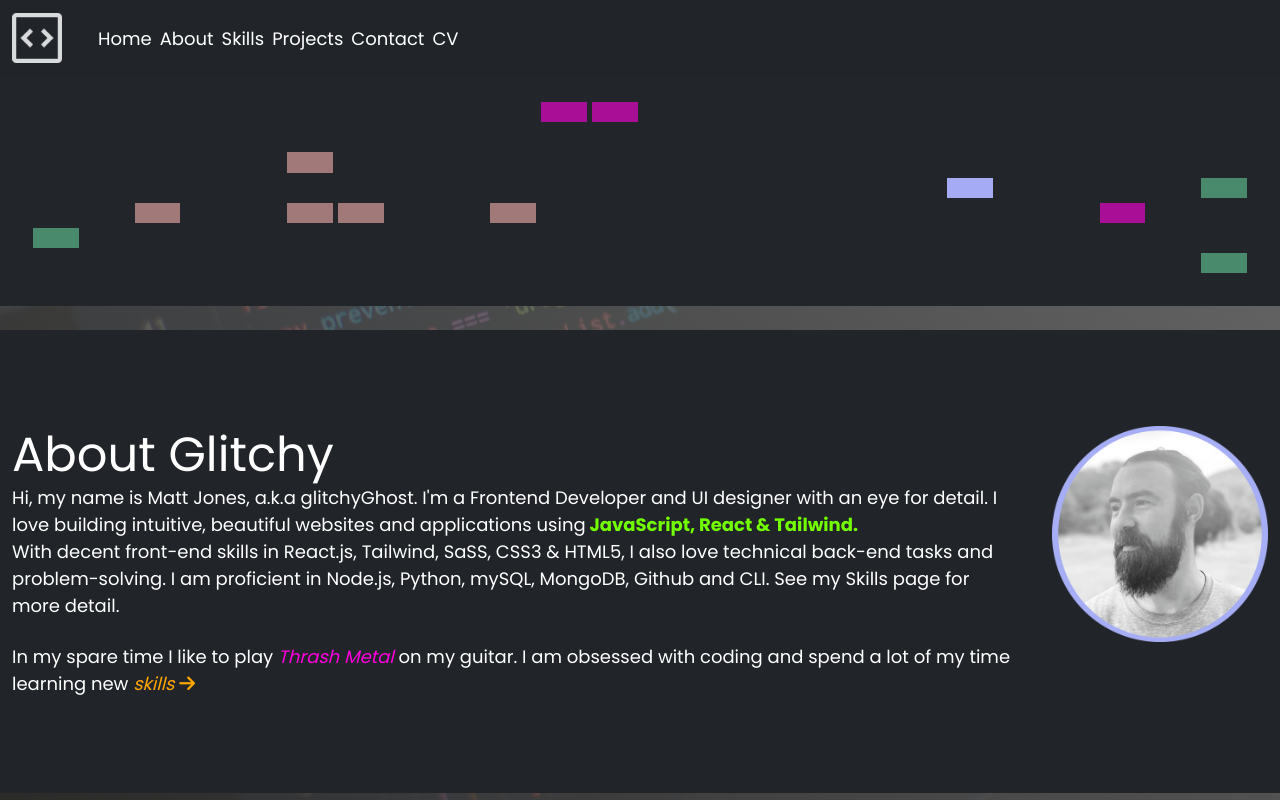
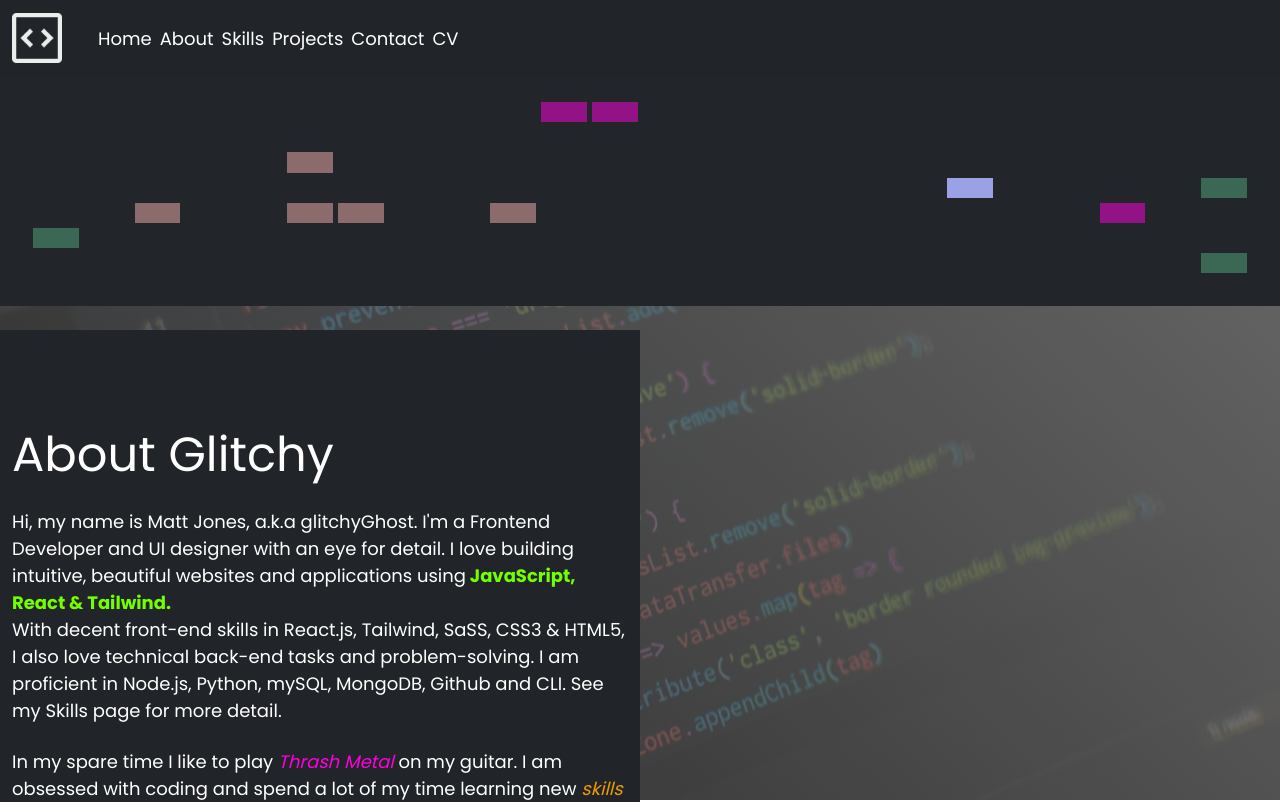
Before and after one commit to Matt-Jones-Developer/i_am_glitchy_react_portfolio_original_design, a React (Create React App) app: page /i_am_glitchy_react_portfolio_original_design/about in a window 1280 px wide. Shown: the top 802 px of the page. Built offline with nearby package versions, Linux system fonts and the light colour scheme.

Commit message:
fixed hero so its centralised, minor css adjustments

```diff
--- a/public/index.html
+++ b/public/index.html
@@ -34,7 +34,7 @@
   <!-- devicons  -->
   <link rel="stylesheet" href="https://cdn.jsdelivr.net/gh/devicons/devicon@v2.15.1/devicon.min.css">
   <!-- <script src="https://cdn.jsdelivr.net/npm/react-dom/umd/react-dom.production.min.js" crossorigin></script> -->
-  <title>React App</title>
+  <title>i am glitchy - react & tailwind portfolio</title>
 </head>
 
 <body>
--- a/src/components/Hero.jsx
+++ b/src/components/Hero.jsx
@@ -1,7 +1,7 @@
-import React from 'react'
+import React from "react";
 import { Link } from "react-router-dom";
 import ghostKraken from "../assets/png/ghost_kraken.png";
-import styles from "./styles/Hero.module.css"
+import styles from "./styles/Hero.module.css";
 
 const Hero = () => {
   // to projects scroll
@@ -14,9 +14,11 @@ const Hero = () => {
   };
 
   return (
-    <section className="flex mx-auto items-center justify-center">
-      <div className="container mx-auto flex flex-col md:flex-col-2 items-center motion-safe:animate-fadeIn">
-        <div className="title-info lg:mr-20 lg:text-left">
+    <section
+      className={`${styles.heroSection} flex mx-auto items-center justify-center`}
+    >
+      <div className="container mx-auto flex flex-col md:flex-row items-center justify-center motion-safe:animate-fadeIn">
+        <div className="title-info lg:mr-20 lg:text-left lg:ml-20">
           <h1 className={`${styles.devTitle}`}>Matt Jones</h1>
           <h2>Front End Developer</h2>
           <p className="hero-p">Your new hire for awesome project builds!</p>
@@ -29,11 +31,11 @@ const Hero = () => {
             My Projects
           </Link>
         </div>
-        <div>
+        <div className="lg:ml-20">
           <img
             src={ghostKraken}
             alt="ghost kraken cartoon art by junior betta"
-            className="animate-floating lg:ml-20"
+            className="animate-floating"
             width="600px"
             height="600px"
           />
--- a/src/components/styles/Hero.module.css
+++ b/src/components/styles/Hero.module.css
@@ -1,6 +1,7 @@
 
 .devTitle {
   color: var(--purps);
+  font-family: 'Raleway', sans-serif;
 }
 .hero {
   margin-top: 1rem;
@@ -26,6 +27,9 @@
 }
 
 @media screen and (max-width: 770px) {
+  .heroSection {
+    display: block;
+  }
   .heroInfo {
     margin-top: 3rem;
   }
--- a/src/pages/About.js
+++ b/src/pages/About.js
@@ -4,10 +4,10 @@ import { Link } from "react-router-dom";
 
 const About = () => {
   return (
-    <section className="about flex pt-24 pb-24 bg-dark">
-      <div className="container flex mx-auto ml-auto mr-auto gap-8">
+    <section className={`${styles.aboutImg} about flex pt-24 pb-24 bg-dark`}>
+      <div className="container flex justify-center items-center flex-col w-full">
         <div className="about-content">
-          <h2 className="title">About Glitchy</h2>
+          <h2 className="title pb-4">About Glitchy</h2>
           <p className="mb-6">
             Hi, my name is Matt Jones, a.k.a glitchyGhost. I'm a
             Frontend Developer and UI designer with an eye for detail.
@@ -24,17 +24,17 @@ const About = () => {
             In my spare time I like to play <em>Thrash Metal</em> on my guitar.
             I am obsessed with coding and spend a lot of my time learning new{' '}
             <Link to="/skills"
-            ><em style={{ color: 'orange' }}><span>skills <i className="fa-solid fa-arrow-right"></i></span></em>
+            ><em style={{ color: 'orange' }}><span className="animate-pulse">skills <i className="fa-solid fa-arrow-right"></i></span></em>
             </Link>
           </p>
         </div>
-        <div className={`${styles.aboutImg}`}>
+        <div className={`${styles.aboutImg} md:w-1/2`}>
           <img
             src={AboutImg}
             width="440px"
             height="440px"
             alt="mugshot selfie"
-            className="lgw-[100%] md:ml-auto"
+            className="lgw-[80%] md:ml-auto"
           />
         </div>
       </div>
--- a/src/pages/styles/About.module.css
+++ b/src/pages/styles/About.module.css
@@ -0,0 +1,36 @@
+
+.aboutImg {
+  flex-basis: 50%;
+  max-width: 50%;
+}
+
+.aboutImg img {
+  padding-top: 2rem;
+  width: 100%;
+  height: auto;
+}
+
+@media only screen and (max-width: 768px) {
+  .about {
+    flex-direction: column;
+  }
+
+  .about .container {
+    flex-direction: column-reverse;
+  }
+
+  .about-content {
+    max-width: 100%;
+    padding: 0;
+  }
+
+  .aboutImg {
+    max-width: 100%;
+    margin-bottom: 2rem;
+  }
+
+  .aboutImg img {
+    width: 100%;
+    height: auto;
+  }
+}
```
